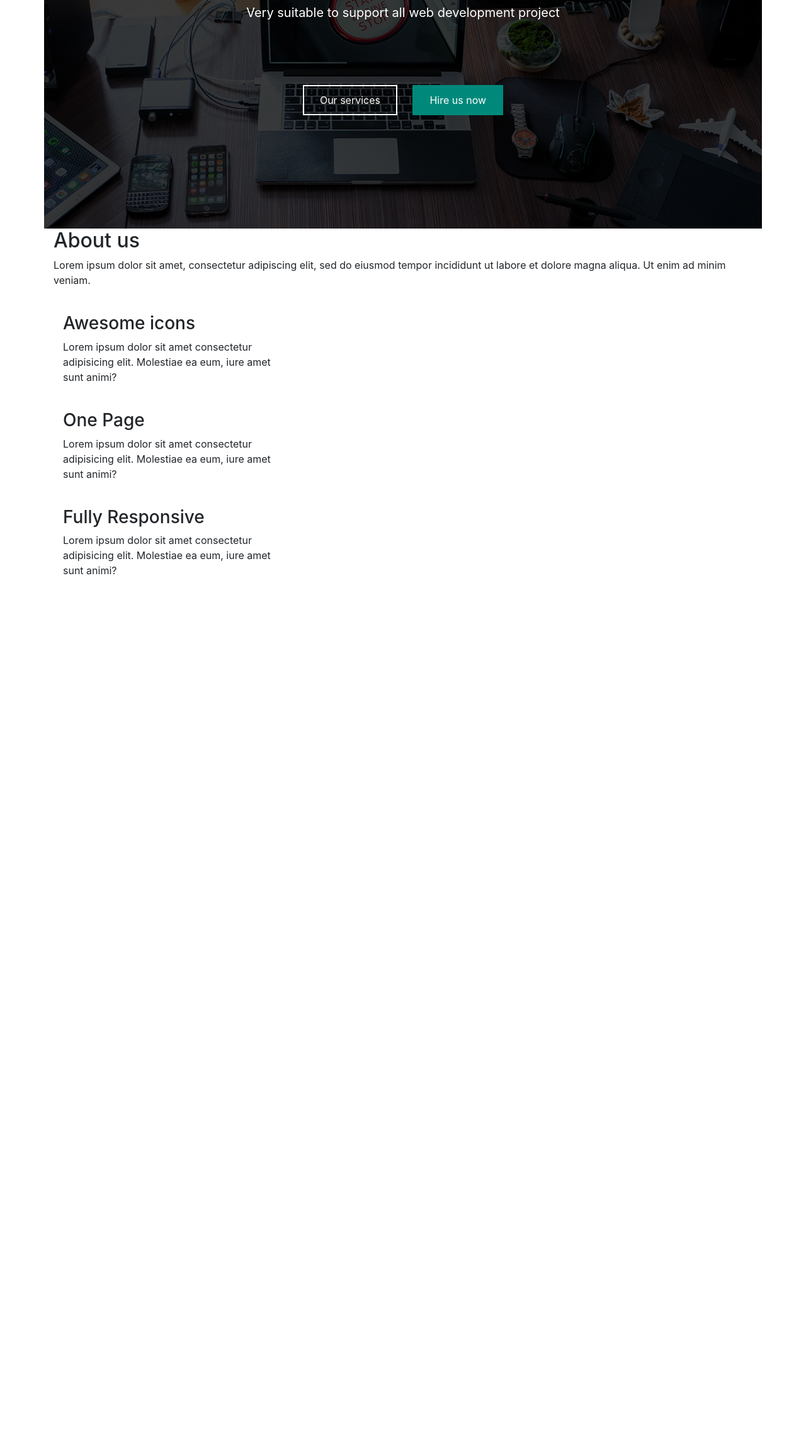
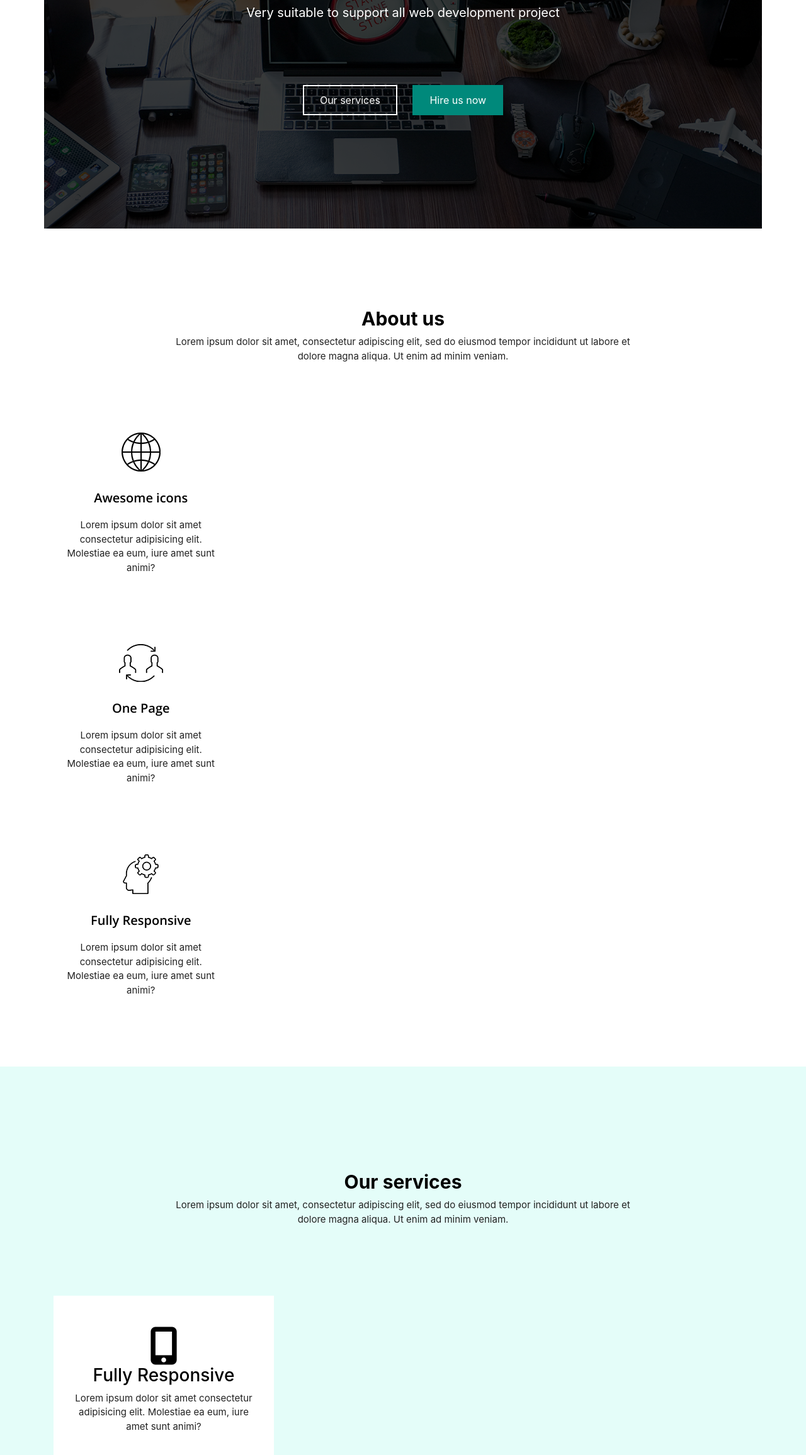
Before and after one commit to SAMURAiOS/Test-website, a plain HTML site: page index.html in a window 1280 px wide. Shown: the part 489-2800 px from the top of the page at 63% size. Before the commit the page ends 1423 px from the top, so only its background shows below. Drawn offline with nearby package versions, Linux system fonts and the light colour scheme.

Commit message:
added services menu

```diff
--- a/css/style.css
+++ b/css/style.css
@@ -1,8 +1,7 @@
 @import 'fonts.css';
 
 body {
-    font-family: 'Open Sans Semibold';
-    background: gray;
+    font-family: 'Open Sans';
 }
 
 ul,li{
@@ -18,6 +17,7 @@ ul,li{
 }
 .menu__item {
     margin-left: 37px;
+    font-family: 'Open Sans Semibold';
 }
 .menu__item a{
     font-size: 20px;
@@ -65,3 +65,51 @@ ul,li{
 .button_empty:hover, .button_full:hover{
     border: 2px dotted #04574e;
 }
+/*about section*/
+.about {
+    color: black;
+    background: white;
+    text-align: center;
+    padding-top: 120px;
+    padding-top: 125px;
+}
+.about__title {
+    font-size: 30px;
+    font-weight: bold;
+}
+.about__text {
+    margin-bottom: 110px;
+    font-size: 15px;
+    color: #212121;
+}
+
+.about h3 {
+    font-family: 'Open Sans Semibold';
+    margin-top: 30px;
+    margin-bottom: 20px;
+    font-size: 20px;
+}
+/*SERVICES*/
+.services {
+    padding-top: 165px;
+    padding-bottom: 125px;
+    color: black;
+    background: #e4fdf9;
+    text-align: center;
+}
+
+.our_card {
+    background: white;
+    padding: 50px 25px 40px;
+}
+
+.icon {
+    font-size: 60px;
+    color: black;
+}
+
+.button-services {
+    text-transform: uppercase;
+    border: 1px solid black;
+    background: transparent;
+}
--- a/index.html
+++ b/index.html
@@ -11,6 +11,7 @@
     <script src="https://kit.fontawesome.com/b0d61a75a9.js" crossorigin="anonymous"></script>
 </head>
 <body>
+    <!--Menu bar-->
     <header class="menu-bar">
         <div class="container">
             <div class="row">
@@ -33,6 +34,7 @@
             </div>
         </div>
     </header>
+    <!--Header-->
     <header class="header"> <!-- 41.01 time--> <!--47.50-->
         <div class="container">
             <div class="row">
@@ -45,30 +47,57 @@
             </div>
         </div>
     </header>
+    <!--About-->
     <section class="about">
         <div class="container">
-            <div class="row">
-                <div class="col-xl-12">
-                    <h2>About us</h2>
-                    <p>Lorem ipsum dolor sit amet, consectetur adipiscing elit, sed do eiusmod tempor incididunt ut labore et dolore magna aliqua. Ut enim ad minim veniam.</p>
+            <div class="row justify-content-center">
+                <div class="col-xl-8">
+                    <h2 class="about__title">About us</h2>
+                    <p class="about__text">Lorem ipsum dolor sit amet, consectetur adipiscing elit, sed do eiusmod tempor incididunt ut labore et dolore magna aliqua. Ut enim ad minim veniam.</p>
                 </div>
             </div>
-            <div class="row"></div>
+            <div class="row justify-content-around"></div>
+                <div class="col-xl-3">
+                    <img src="/img/internet.png" alt="">
+                    <h3 class="about__h3">Awesome icons</h3>
+                    <p class="about__text">Lorem ipsum dolor sit amet consectetur adipisicing elit. Molestiae ea eum, iure amet sunt animi?</p>
+                </div>
+                <div class="col-xl-3">
+                    <img src="/img/transfer.png" alt="">
+                    <h3 class="about__h3">One Page</h3>
+                    <p class="about__text">Lorem ipsum dolor sit amet consectetur adipisicing elit. Molestiae ea eum, iure amet sunt animi?</p>
+                </div>
+                <div class="col-xl-3">
+                    <img src="/img/head.png" alt="">
+                    <h3 class="about__h3">Fully Responsive</h3>
+                    <p class="about__text">Lorem ipsum dolor sit amet consectetur adipisicing elit. Molestiae ea eum, iure amet sunt animi?</p>
+                </div>
+        </div>
+    </section>
+    <section class="services">
+        <div class="container">
+            <div class="row justify-content-center">
+                <div class="col-xl-8">
+                    <h2 class="about__title">Our services</h2>
+                    <p class="about__text">Lorem ipsum dolor sit amet, consectetur adipiscing elit, sed do eiusmod tempor incididunt ut labore et dolore magna aliqua. Ut enim ad minim veniam.</p>
+                </div>
+            </div>
+            <div class="row justify-content-center">
                 <div class="col-xl-4">
-                    <img src="" alt="">
-                    <h3>Awesome icons</h3>
-                    <p>Lorem ipsum dolor sit amet consectetur adipisicing elit. Molestiae ea eum, iure amet sunt animi?</p>
+                    <div class="our_card">
+                        <i class="fas fa-mobile-alt icon"></i>
+                        <h3 class="about__h3">Fully Responsive</h3>
+                        <p class="about__text">Lorem ipsum dolor sit amet consectetur adipisicing elit. Molestiae ea eum, iure amet sunt animi?</p>
+                        <button class="button-services">Read more</button>
+                    </div>
+                </div><!--1.15.28-->
+                <div class="col-xl-4">
+
                 </div>
                 <div class="col-xl-4">
-                    <img src="" alt="">
-                    <h3>One Page</h3>
-                    <p>Lorem ipsum dolor sit amet consectetur adipisicing elit. Molestiae ea eum, iure amet sunt animi?</p>
+
                 </div>
-                <div class="col-xl-4">
-                    <img src="" alt="">
-                    <h3>Fully Responsive</h3>
-                    <p>Lorem ipsum dolor sit amet consectetur adipisicing elit. Molestiae ea eum, iure amet sunt animi?</p>
-                </div>
+            </div>
         </div>
     </section>
     <!--Bootstrap JS link-->
```
